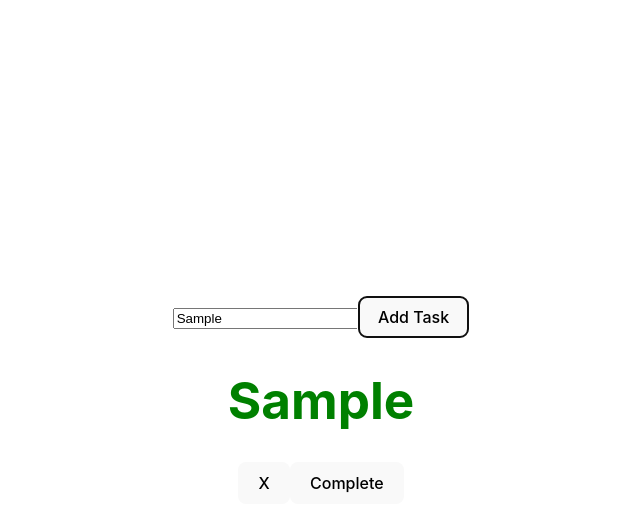
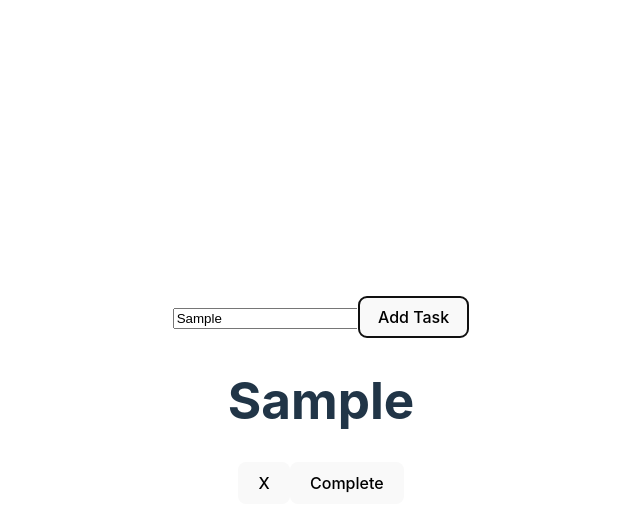
Before and after one commit to matheusfribeiro/react-studies, a React (Vite) app: page / in a window 1280 px wide. Both pictures are taken after typing "Sample" into the empty fields and a click on the button "Add Task". Shown: the top 532 px of the page, without its empty margins (319-959 px from the left). Built offline with nearby package versions, Linux system fonts and the light colour scheme.

Commit message:
todolist update

```diff
--- a/src/App.jsx
+++ b/src/App.jsx
@@ -29,14 +29,15 @@ function App() {
 
   const completeTask = (id) => {
 
-    todoList.map((task) => {
-      if (id === task.id) {
-        task.completed = true
-      }
-
-    })
-
-
+    setTodoList(
+      todoList.map((task) => {
+        if (task.id === id) {
+          return {...task, completed: true}
+        } else {
+          return task
+        }
+      })
+    )
 
   }
 
@@ -49,7 +50,7 @@ function App() {
 
       <div className='list'>
         {todoList.map((task, key) => {
-          return <Task key={key} taskName={task.taskName} id={task.id} deleteTask={deleteTask} completeTask={completeTask}/>
+          return <Task key={key} completed={task.completed} taskName={task.taskName} id={task.id} deleteTask={deleteTask} completeTask={completeTask}/>
         })}
       </div>
     </div>
--- a/src/Task.jsx
+++ b/src/Task.jsx
@@ -1,7 +1,7 @@
 export const Task = (props, key) => {
   return (
     <div key={key}>
-      <h1 style={{color: "green"}}>{props.taskName}</h1>
+      <h1 style={{color: props.completed && 'green'}}>{props.taskName}</h1>
       <button onClick={() => props.deleteTask(props.id)}>X</button>
       <button onClick={() => props.completeTask(props.id)}>Complete</button>
     </div>
```
